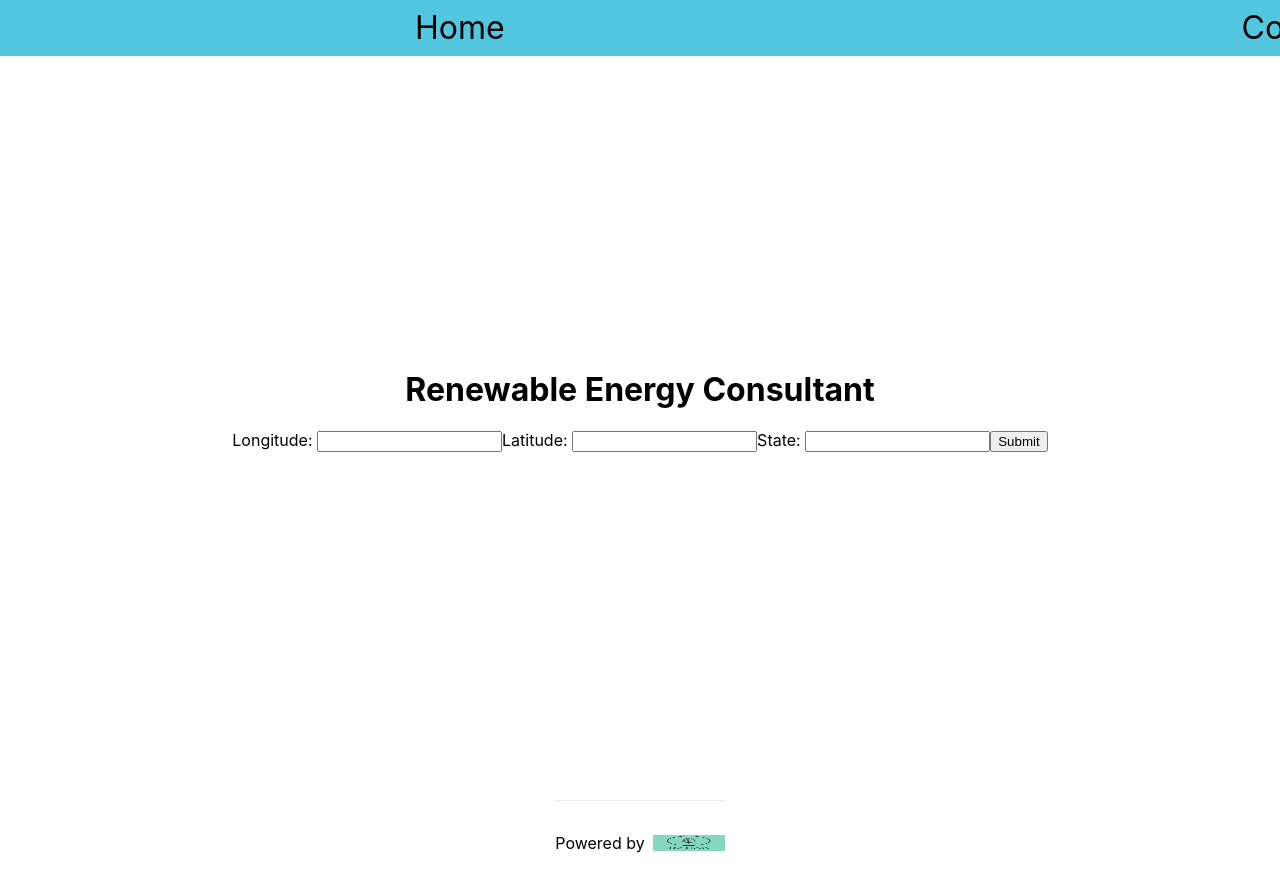
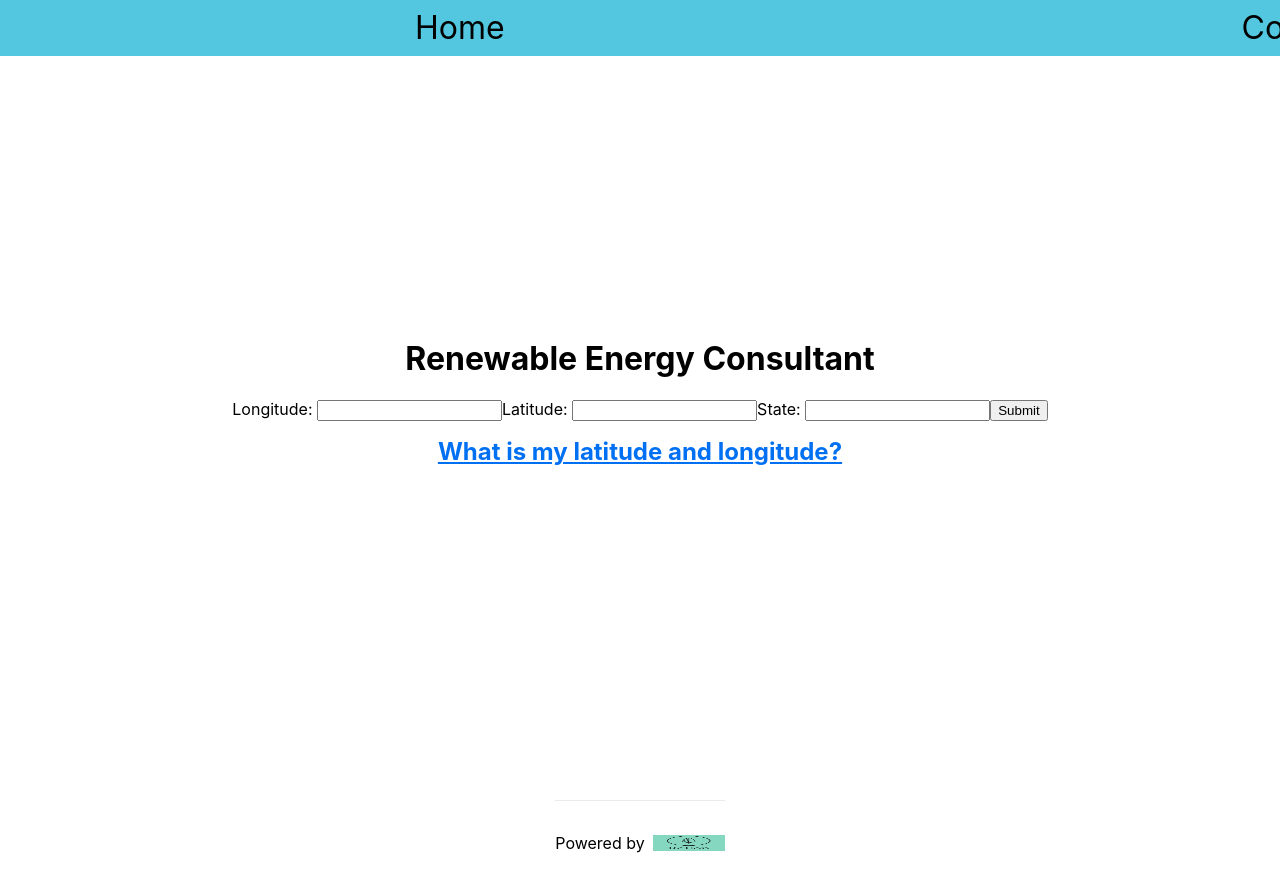
Before and after one commit to jeevsanp1/uberhack, a Next.js app in the folder re-con/: page /application in a window 1280 px wide. Built offline with nearby package versions, Linux system fonts and the light colour scheme.

Commit message:
some updates

```diff
--- a/re-con/pages/application.js
+++ b/re-con/pages/application.js
@@ -27,7 +27,7 @@ export default function App() {
               <input type="text" id="first" name="first" />
               <button type="submit">Submit</button>
             </form>
-
+          <h1 className={styles.lonfind}><a href='https://www.latlong.net/'>What is my latitude and longitude?</a></h1>
           </main>
 
           <footer className={styles.footer}>
--- a/re-con/styles/Home.module.css
+++ b/re-con/styles/Home.module.css
@@ -26,6 +26,12 @@
 }
 .active {
   background-color: #04AA6D;
+}
+
+.lonfind{
+  font-size: 3vh;
+  text-decoration: underline;
+  color:#0070f3;
 }
 .container {
   min-height: 100vh;
```
